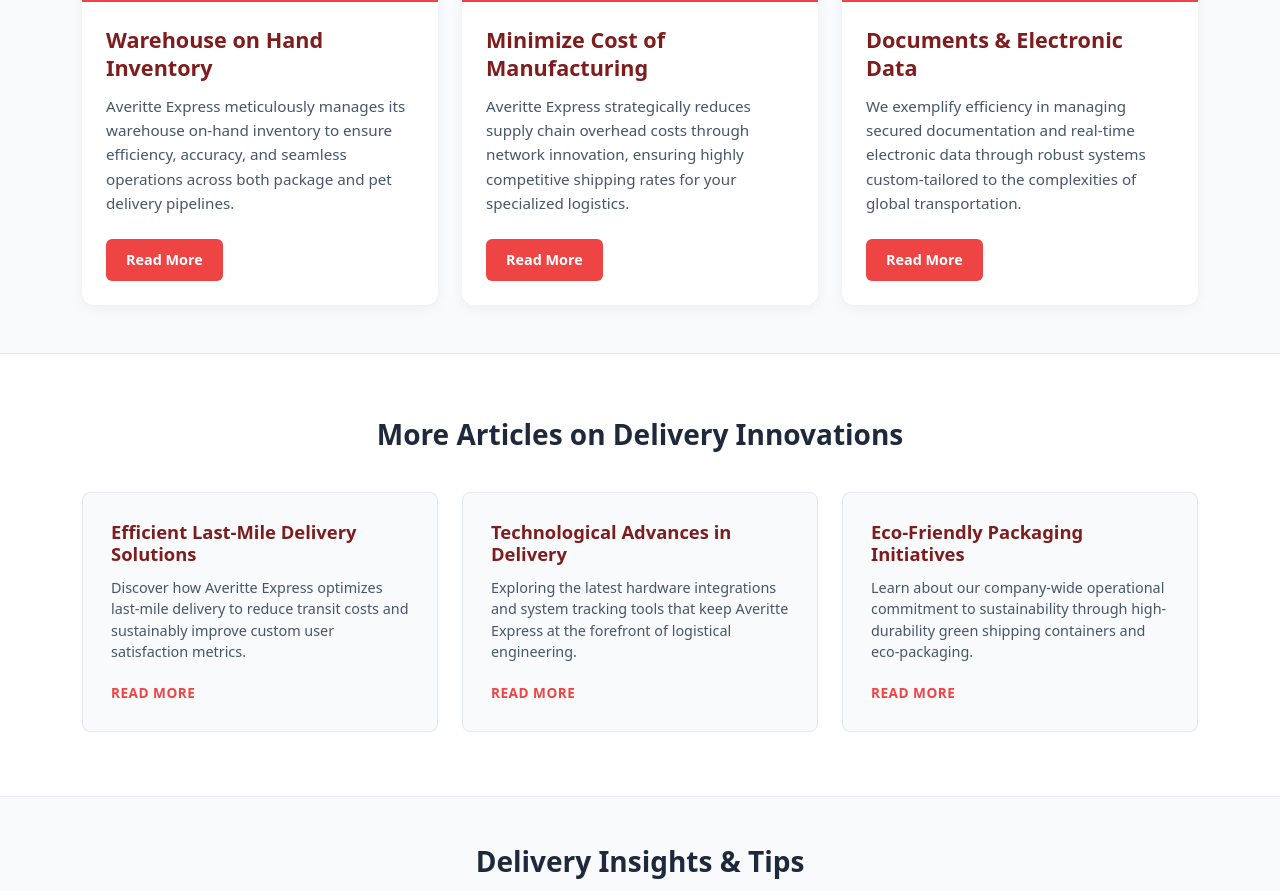
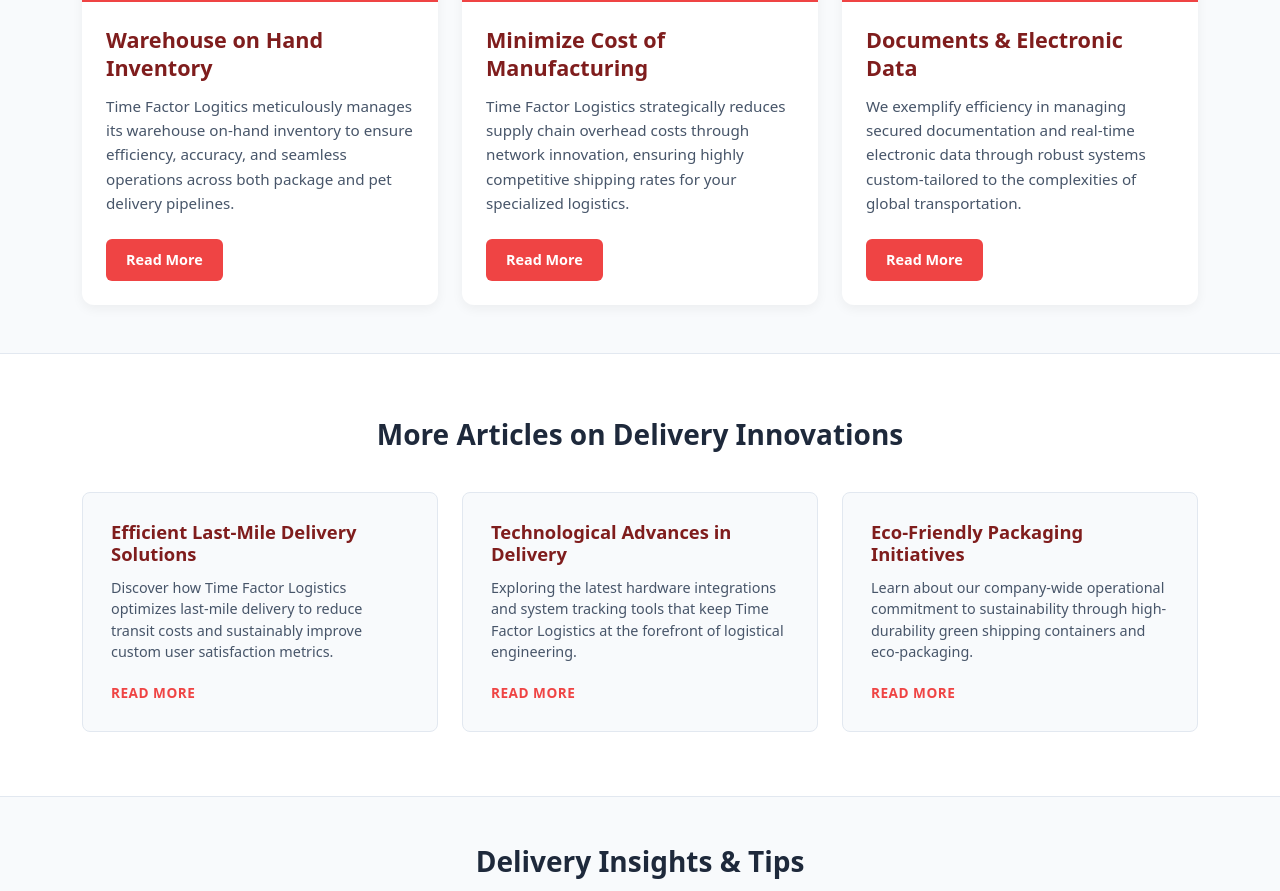
Before and after one commit to MrJefferson29/Averitte, a React (Create React App) app in the folder frontend/: page / in a window 1280 px wide. Shown: the part 2647-3538 px from the top of the page. Built offline with nearby package versions, Linux system fonts and the light colour scheme; a web font is replaced by a local one.

Commit message:
Replace 'Averitte Express' with 'Time Factor Logistics'
Updated company name from 'Averitte Express' to 'Time Factor Logistics' in descriptions.

```diff
--- a/frontend/src/components/GeneralScreens/Sc2.js
+++ b/frontend/src/components/GeneralScreens/Sc2.js
@@ -16,13 +16,13 @@
       imgSrc: v1,
       alt: "Warehouse Inventory Management",
       title: "Warehouse on Hand Inventory",
-      description: "Averitte Express meticulously manages its warehouse on-hand inventory to ensure efficiency, accuracy, and seamless operations across both package and pet delivery pipelines."
+      description: "Time Factor Logitics meticulously manages its warehouse on-hand inventory to ensure efficiency, accuracy, and seamless operations across both package and pet delivery pipelines."
     },
     {
       imgSrc: v2,
       alt: "Minimize Manufacturing Costs",
       title: "Minimize Cost of Manufacturing",
-      description: "Averitte Express strategically reduces supply chain overhead costs through network innovation, ensuring highly competitive shipping rates for your specialized logistics."
+      description: "Time Factor Logistics strategically reduces supply chain overhead costs through network innovation, ensuring highly competitive shipping rates for your specialized logistics."
     },
     {
       imgSrc: v3,
@@ -35,11 +35,11 @@
   const additionalArticles = [
     {
       title: "Efficient Last-Mile Delivery Solutions",
-      description: "Discover how Averitte Express optimizes last-mile delivery to reduce transit costs and sustainably improve custom user satisfaction metrics."
+      description: "Discover how Time Factor Logistics optimizes last-mile delivery to reduce transit costs and sustainably improve custom user satisfaction metrics."
     },
     {
       title: "Technological Advances in Delivery",
-      description: "Exploring the latest hardware integrations and system tracking tools that keep Averitte Express at the forefront of logistical engineering."
+      description: "Exploring the latest hardware integrations and system tracking tools that keep Time Factor Logistics at the forefront of logistical engineering."
     },
     {
       title: "Eco-Friendly Packaging Initiatives",
```
